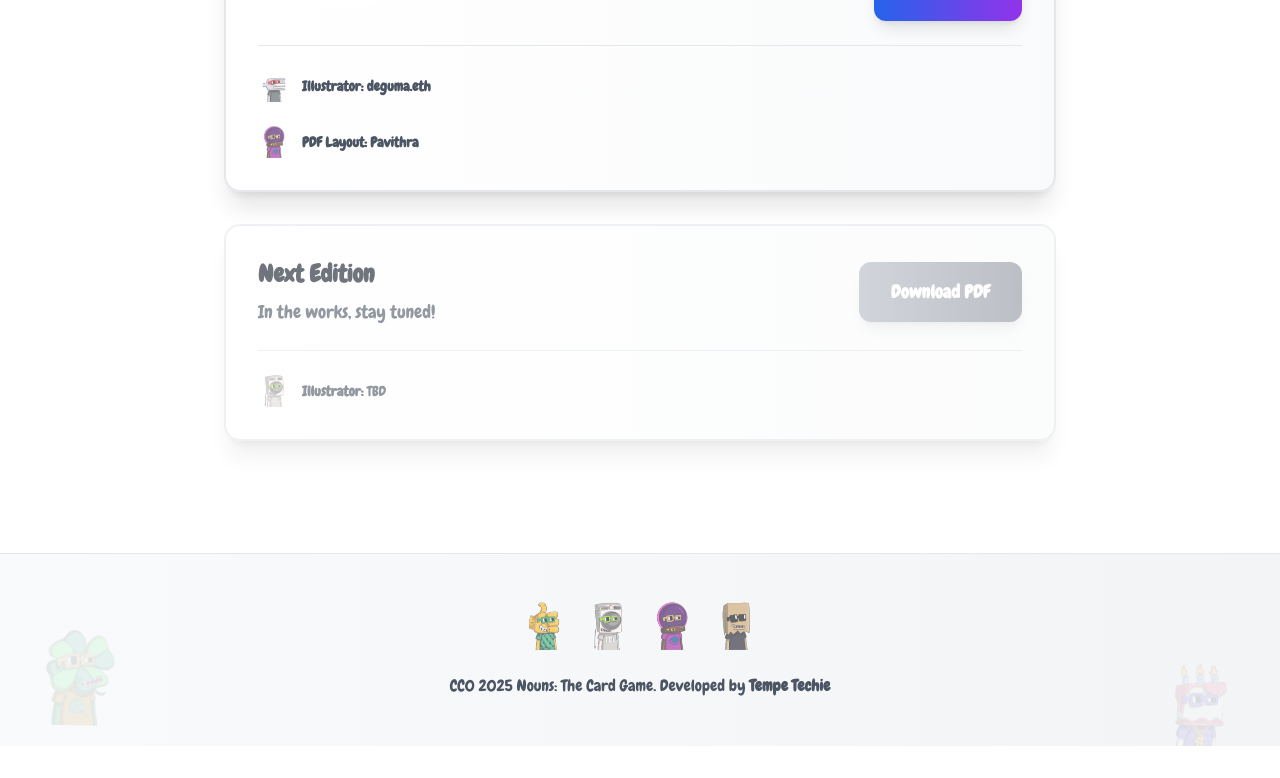
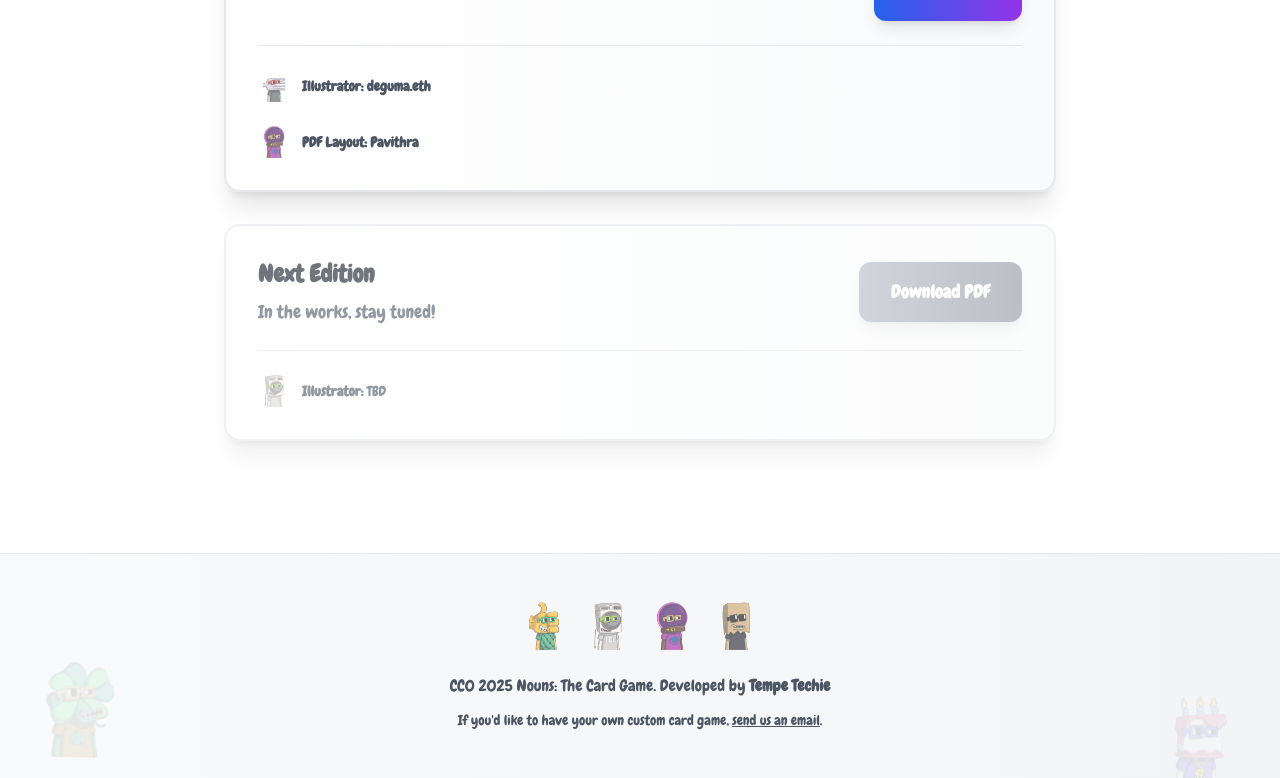
Before and after one commit to tempe-techie/nouns-card-game-website, a Nuxt app: page /download in a window 1280 px wide. Shown: the part 1440-2218 px from the top of the page. Before the commit the page ends 2186 px from the top, so only its background shows below. Built offline with nearby package versions, Linux system fonts and the light colour scheme.

Commit message:
Add contact email link to footer
Insert a small centered paragraph in the site footer with a mailto link (playcryptocards@protonmail.com) inviting users to request custom card games. The new text uses small, gray styling and is placed below the existing copyright line.

```diff
--- a/app/layouts/default.vue
+++ b/app/layouts/default.vue
@@ -111,6 +111,9 @@
           <p class="text-center text-gray-600 dark:text-gray-400">
             CC0 2025 Nouns: The Card Game. Developed by <a href="https://farcaster.xyz/tempetechie.eth" target="_blank" rel="noopener noreferrer" class="hover:underline font-semibold font-chewy">Tempe Techie</a>
           </p>
+          <p class="text-center text-gray-600 dark:text-gray-400 text-sm mt-3">
+            If you'd like to have your own custom card game, <a href="mailto:playcryptocards@protonmail.com" class="underline font-medium">send us an email</a>.
+          </p>
         </div>
       </footer>
     </div>
```
